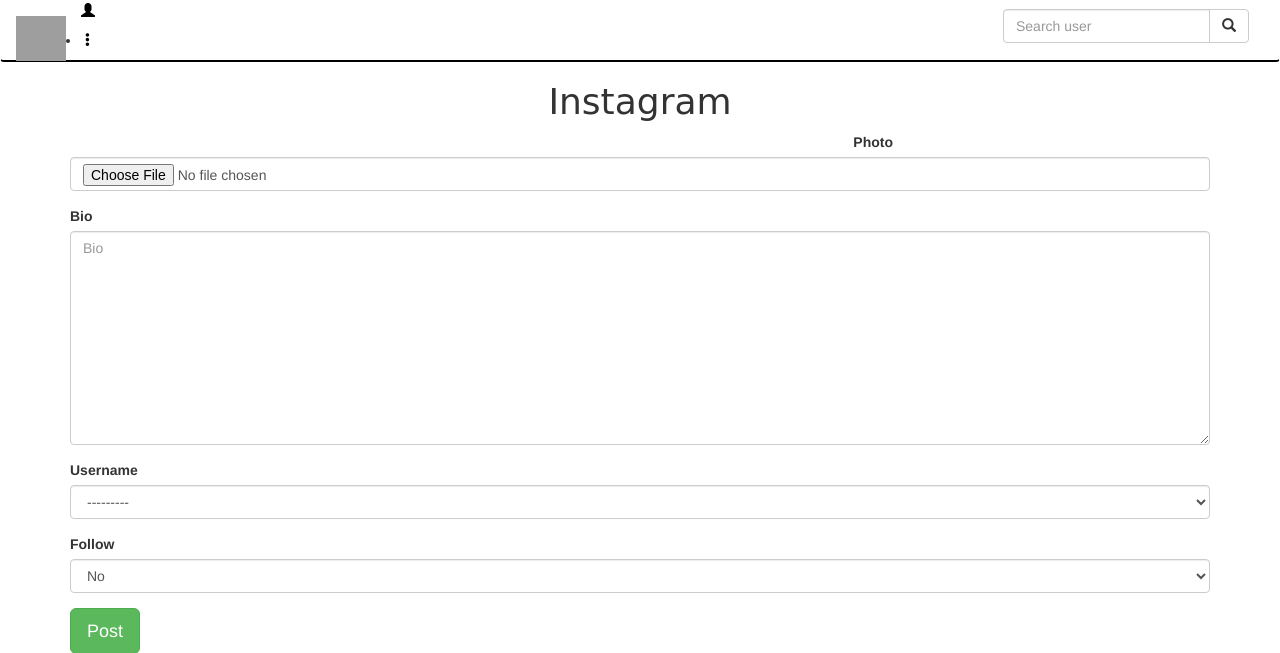
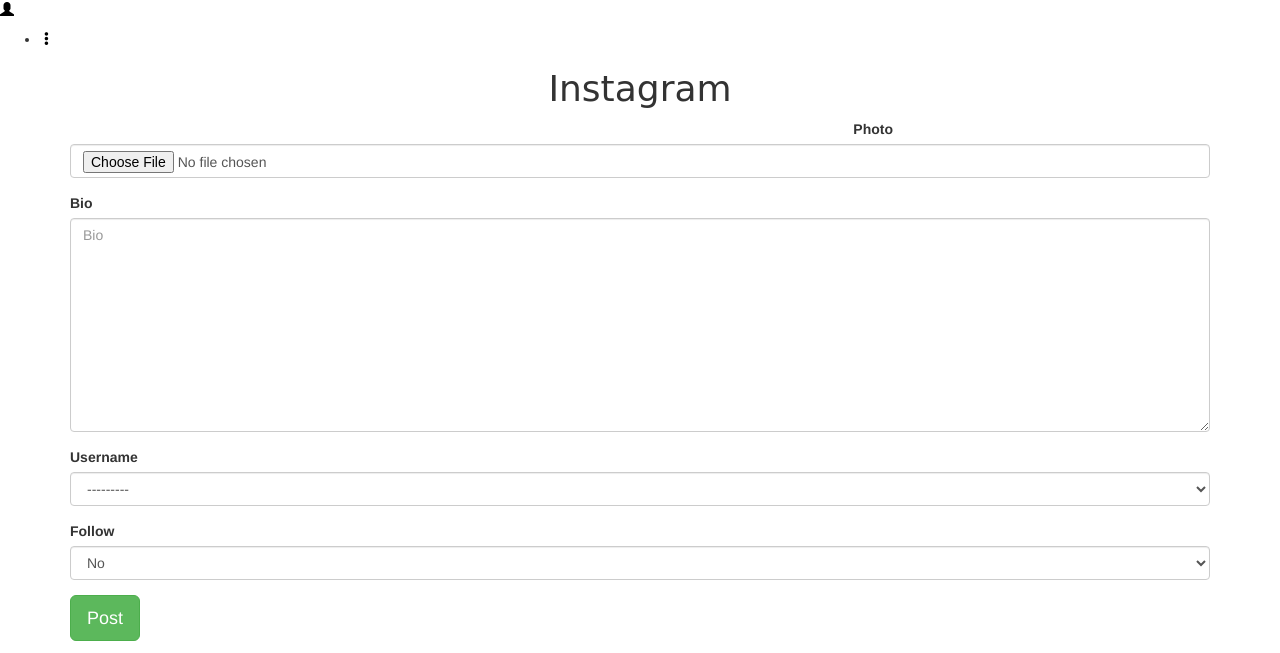
Before and after one commit to juru-juliette/instagram, a Django app: page /profile/ in a window 1280 px wide. Shown: the top 653 px of the page. Run offline with Django 3.2, Linux system fonts and the light colour scheme; the visitor is signed in with stand-in values (Sample User, id 1); data comes from the database, SQL or seed files in the repository; some libraries are stand-ins or nearby versions; grey boxes are pictures that could not be loaded.

Commit message:
nav temp

```diff
--- a/insta/templates/navbar.html
+++ b/insta/templates/navbar.html
@@ -1,29 +1,4 @@
-<!DOCTYPE html>
-<html lang="en">
-<head>
 
-  <meta charset="utf-8">
-  <meta name="viewport" content="width=device-width, initial-scale=1">
-</head>
-<body>
-  <nav class="navbar navbar-expand-lg navbar-light bg-light" style="border-bottom:2px solid black;">
-  <div class="container-fluid">
-    <div class="navbar-header">
-      <a class="navbar-brand" href="{% url 'home' %}" >
-        <img src="https://i.pinimg.com/originals/63/9b/3d/639b3dafb544d6f061fcddd2d6686ddb.png" alt="logo" width="50"
-          height="45">
-      </a>
-
-    </div>
-    <div class="navbar-right text-center" style="margin:0 auto;">
-    <form class="navbar-form" role="search" action="{% url 'search_results' %}">
-
-      <div class="input-group">
-        <input type="text" class="form-control" placeholder="Search user" name="user">
-        <div class="input-group-btn">
-          <button class="btn btn-default" type="submit"><i class="glyphicon glyphicon-search"></i></button>
-        </div>
-      </div>
 
     </form>
   </div>
```
